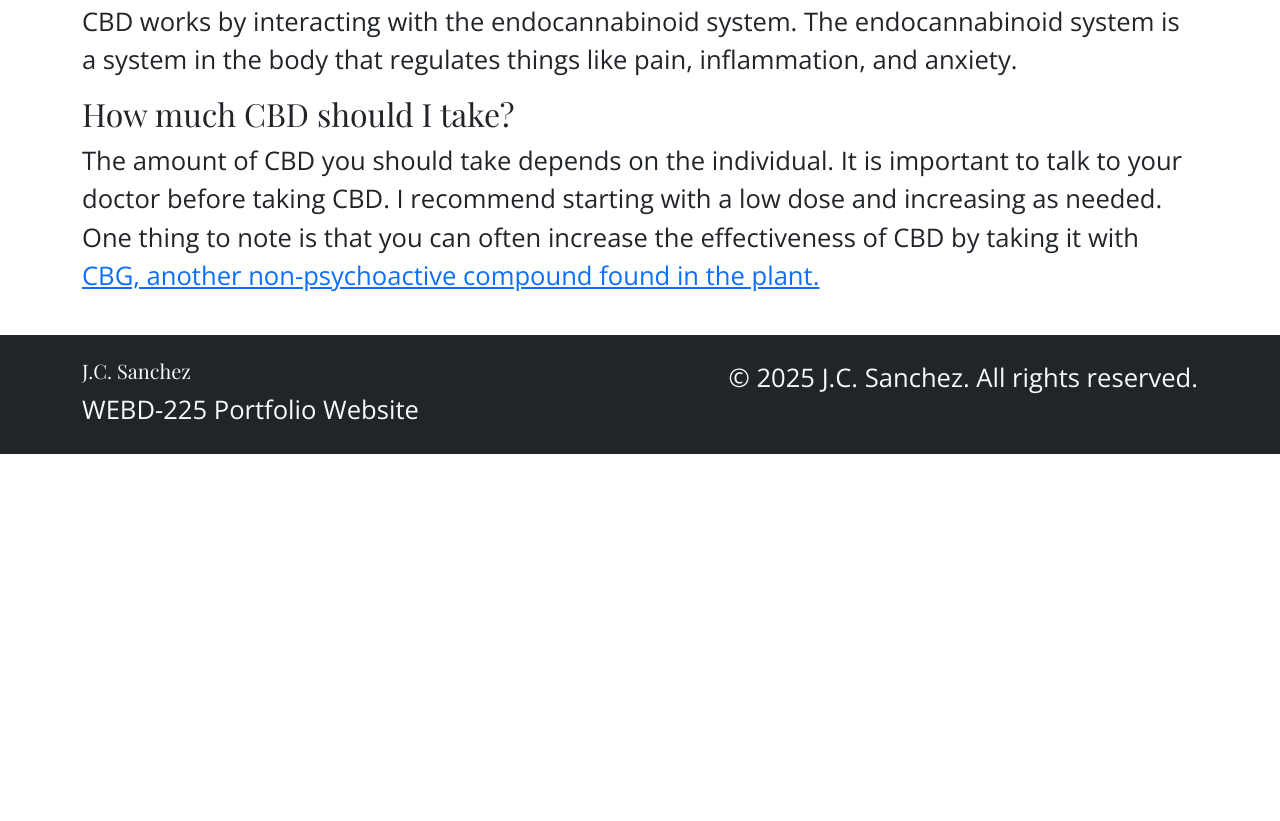
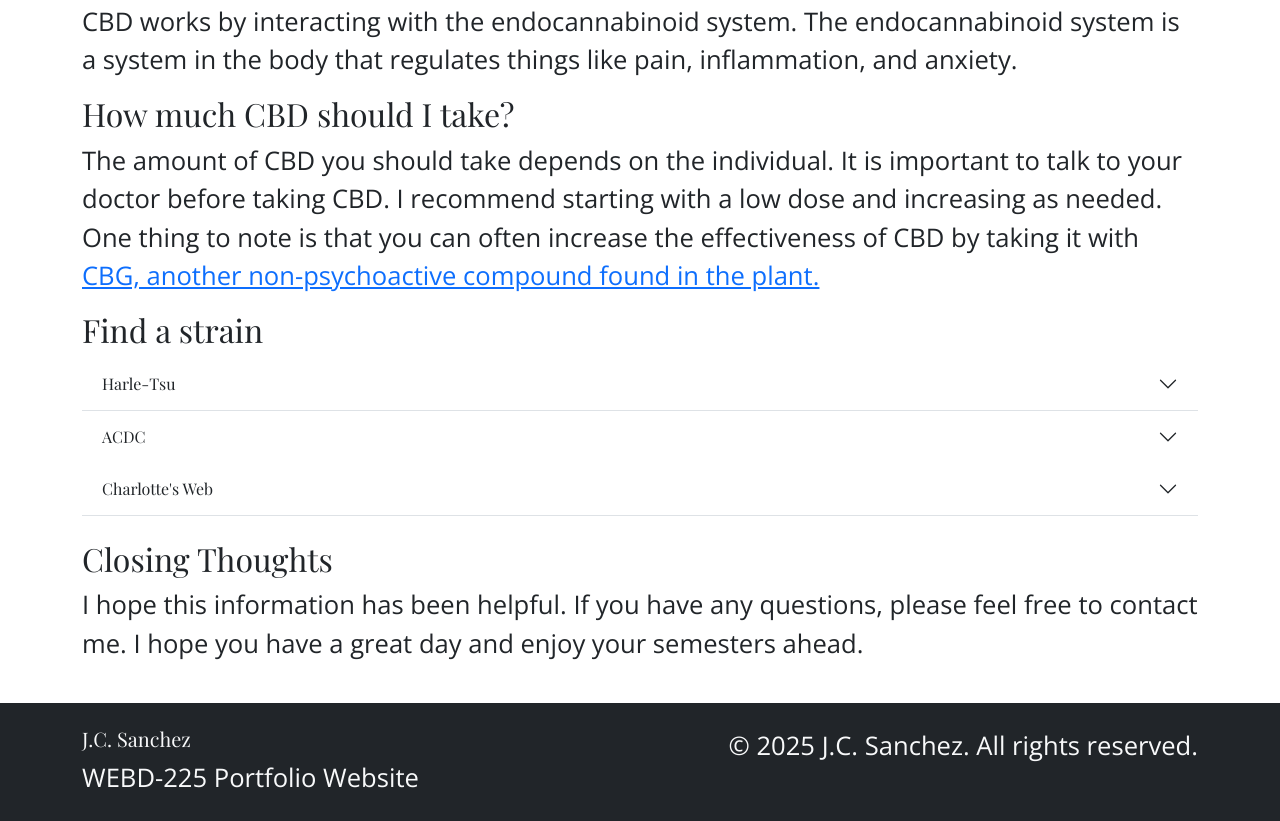
Before and after one commit to juliancruzsanchez/sanchez-225-files, a plain HTML site: page cbd.html in a window 1280 px wide. Shown: the part 674-1495 px from the top of the page. Before the commit the page ends 1128 px from the top, so only its background shows below. Drawn offline with nearby package versions, Linux system fonts and the light colour scheme.

Commit message:
Added strains dropdownn content for CBD

```diff
--- a/cbd.html
+++ b/cbd.html
@@ -64,7 +64,43 @@
       <p>CBD works by interacting with the endocannabinoid system. The endocannabinoid system is a system in the body that regulates things like pain, inflammation, and anxiety. </p>
       <h2>How much CBD should I take?</h2>
       <p>The amount of CBD you should take depends on the individual. It is important to talk to your doctor before taking CBD. I recommend starting with a low dose and increasing as needed. One thing to note is that you can often increase the effectiveness of CBD by taking it with <a href="cbg.html">CBG, another non-psychoactive compound found in the plant.</a></p>
-      <p></p>
+      <h2>Find a strain</h2>
+
+    <!-- Bootstrap Accordion -->
+    <div class="accordion accordion-flush" id="mjAccordion">
+      <div class="accordion-item">
+        <h2 class="accordion-header">
+          <button class="accordion-button collapsed" type="button" data-bs-toggle="collapse" data-bs-target="#flush-harleTsuCBD" aria-expanded="false" aria-controls="flush-harleTsuCBD">
+            Harle-Tsu
+          </button>
+        </h2>
+        <div id="flush-harleTsuCBD" class="accordion-collapse collapse" data-bs-parent="#mjAccordion">
+          <div class="accordion-body">Harle-Tsu is a strain that is known for its high levels of CBD. It is a great strain for those who are looking for something to quickly lower anxiety and stress, boost mood, and enhance focus. According to Leafly, Harle-Tsu came in at 11% CBD and 0% THC. Some negative effects could be dry mouth, headaches and eyes.</div>
+        </div>
+      </div>
+      <div class="accordion-item">
+        <h2 class="accordion-header">
+          <button class="accordion-button collapsed" type="button" data-bs-toggle="collapse" data-bs-target="#flush-ACDCCBD" aria-expanded="false" aria-controls="flush-ACDCCBD">
+            ACDC
+          </button>
+        </h2>
+        <div id="flush-ACDCCBD" class="accordion-collapse collapse" data-bs-parent="#mjAccordion">
+          <div class="accordion-body">ACDC is a strain that is known for its high levels of CBD. It is a great strain for those who are looking for something to quickly lower anxiety and stress, while also addressing pain and aches. According to Leafly, ACDC came in at 13% CBD and 1% THC. Some negative effects could be dry mouth, anxiety (ironically, is a a side effect for some people) and dry mouth.</div>
+      </div>
+      <div class="accordion-item">
+        <h2 class="accordion-header">
+          <button class="accordion-button collapsed" type="button" data-bs-toggle="collapse" data-bs-target="#flush-charlottesWebCBD" aria-expanded="false" aria-controls="flush-charlottesWebCBD">
+            Charlotte's Web
+          </button>
+        </h2>
+        <div id="flush-charlottesWebCBD" class="accordion-collapse collapse" data-bs-parent="#mjAccordion">
+          <div class="accordion-body">Charolette's Web contains around CBD 12% and THC 1%, according to Leafly. It is a great strain for those who are looking for something to feel focused, relaxed, and uplifted. Some negative effects could by dry mouth and eyes.</div>
+        </div>
+      </div>
+    </div><br>
+
+    <h2>Closing Thoughts</h2>
+    <p>I hope this information has been helpful. If you have any questions, please feel free to contact me. I hope you have a great day and enjoy your semesters ahead.</p>
     </div>
 
   </main>
```
